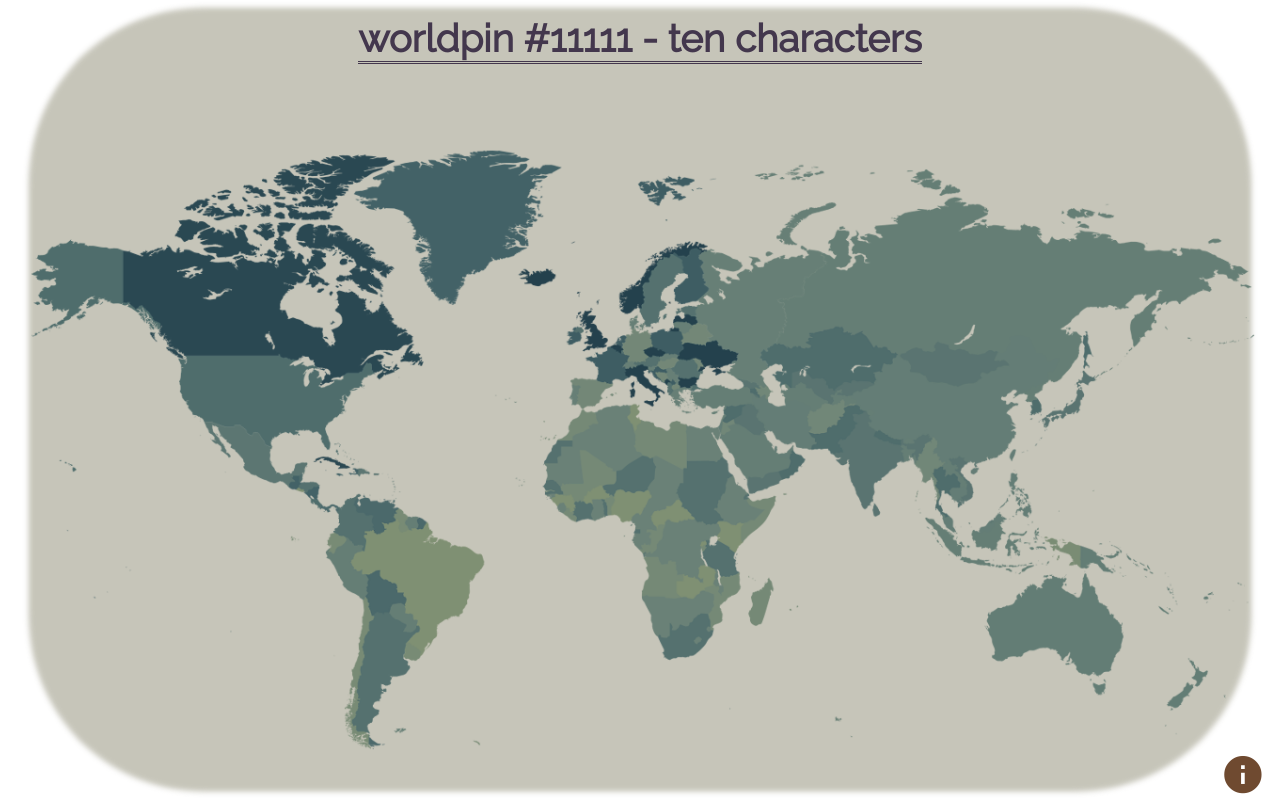
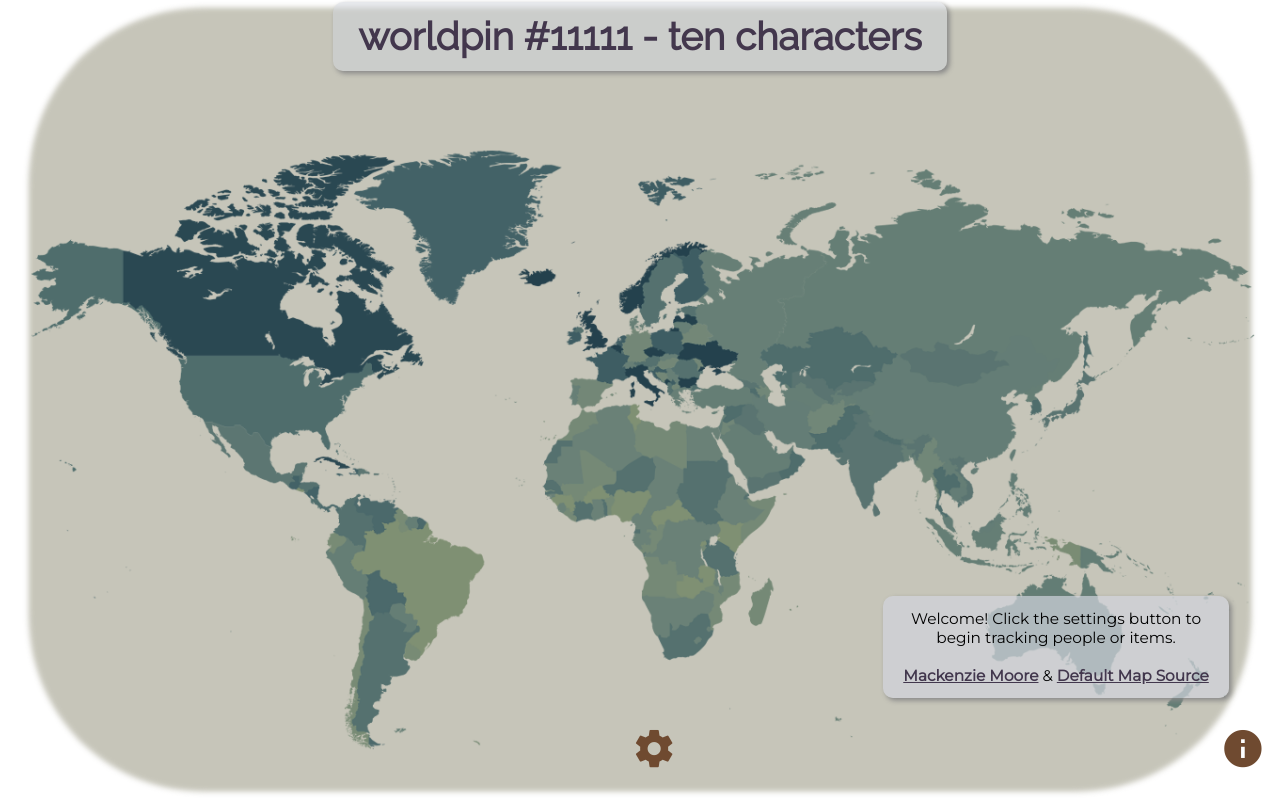
Before and after one commit to mackenzie-km/worldpin, a React (Create React App) app: page / in a window 1280 px wide. Both pictures are taken after a click on the button "info". Built offline with nearby package versions, Linux system fonts and the light colour scheme.

Commit message:
finalized h1 styling and canvas info styling

```diff
--- a/src/App.css
+++ b/src/App.css
@@ -24,22 +24,38 @@ body, html {
   grid-template-columns: 1vw 98vw 1vw;
 }
 
+a {
+  color: #42374D;
+  font-weight: 600;
+}
+
+a:hover {
+  color: black;
+}
+
 h1 {
   color: #43374d;
   font-family: 'Raleway', serif;
-  border-bottom: 3px double #43374d;
   display: inline;
   font-size: 3vw;
-  margin: 0px 2%;
+  padding: 1.5vh 2vw;
+  margin: 0;
+  background-color: rgba(210, 213, 221, 0.5);
+  border-color: Transparent;
+  box-shadow: 0.2vw 0.2vw 0.4vw #888888;
+  z-index: 10;
+  border-radius: 10px;
 }
 
 header.canvas-title {
+  position: relative;
   grid-column: 2/3;
   grid-row: 1/2;
   text-align: center;
   width: 100%;
   margin: 2vh auto;
   z-index: 10;
+  top: -.2vh;
 }
 
 .canvas-map {
@@ -109,6 +125,24 @@ input[type="submit"]:hover {
   box-shadow: 0.2vw 0.2vw 0.4vw #888888;
 }
 
+.canvas-info {
+  position: absolute;
+  right: 1vw;
+  bottom: 5vw;
+  background-color: rgba(210, 213, 221, 0.7);
+  width: 25vw;
+  height: fit-content;
+  margin: 3vw;
+  padding: 1vw;
+  border-color: Transparent;
+  box-shadow: 0.2vw 0.2vw 0.4vw #888888;
+  z-index: 10;
+  text-align: center;
+  vertical-align: bottom;
+  font-size: 1.2vw;
+  border-radius: 10px;
+}
+
 .pin-input label {
   font-weight: 600;
 }
@@ -132,6 +166,22 @@ input[type="submit"]:hover {
   position: absolute;
   right: 1%;
   bottom: 0%;
+  font-size: 10vw;
+}
+
+#pin-controls-toggle {
+  position: absolute;
+  right: 5vw;
+  bottom: 0%;
+  font-size: 10vw;
+}
+
+.pin-controls {
+  position: absolute;
+  left: 1vw;
+  top: 1vw;
+  width: 3.5vw;
+  font-size: 3.5vw;
 }
 
 @media screen and (max-height: 500px) {
--- a/src/components/canvas/CanvasInfo.js
+++ b/src/components/canvas/CanvasInfo.js
@@ -1,8 +1,13 @@
 import React from 'react';
 
-const CanvasInfo = props => {
+const CanvasInfo = () => {
   return (
-    <button id="canvas-info" onClick={props.info} alt="info"><i className="material-icons">info</i></button>
+    <div className="canvas-info">
+      Welcome! Click the settings button to begin tracking people or items.
+      <br/><br/>
+        <a alt="my github" href="https://github.com/mackenzie-km">Mackenzie Moore</a>{" & "}
+        <a alt="default map source" href="http://www.pngall.com/world-map-png">Default Map Source</a>
+    </div>
   )
 }
 
--- a/src/containers/CanvasContainer.js
+++ b/src/containers/CanvasContainer.js
@@ -7,9 +7,16 @@ import PinContainer from './PinContainer';
 // All of our canvas components (title, map, info, input) & pin container called & manipulated here
 class CanvasContainer extends PureComponent {
 
-  info = (event) => {
+  constructor(){
+    super()
+    this.state = {
+      canvasInfo: false
+    }
+  }
+
+  toggleInfo = (event) => {
     event.preventDefault();
-    console.log("info will go here")
+    this.setState({canvasInfo: !this.state.canvasInfo})
   }
 
   render() {
@@ -17,7 +24,8 @@ class CanvasContainer extends PureComponent {
       <div className="canvas-container">
           <CanvasTitle title={"ten characters"} id={11111} />
           <CanvasMap url={null} />
-          <CanvasInfo info={this.info} />
+          <button id="canvas-info" onClick={this.toggleInfo} alt="info"><i className="material-icons">info</i></button>
+          {!!this.state.canvasInfo ? <CanvasInfo /> : null }
           <PinContainer />
       </div>
     )
--- a/src/containers/PinContainer.js
+++ b/src/containers/PinContainer.js
@@ -18,6 +18,11 @@ constructor(){
 togglePinInput = (event) => {
   event.preventDefault();
   this.setState({pinInput: !this.state.pinInput})
+}
+
+toggleControls = (event) => {
+  event.preventDefault();
+  this.setState({pinControls: !this.state.pinControls})
 }
 
 addPin = (event) => {
@@ -53,10 +58,11 @@ handleSubmit = (event) => {
 
   render() {
     return (
-      <div className="pin-container">
+      <div className="pin-container" >
           {!!this.state.pinControls ? <PinControls addPin={this.addPin} editPin={this.editPin} deletePin={this.deletePin} viewPins={this.viewPins}/> : null }
           {!!this.state.pinInput ? <PinInput id={null} handleSubmit={this.handleSubmit} hide={this.togglePinInput} /> : null}
           <PinList />
+          <button id="pin-controls-toggle" onClick={this.toggleControls} alt="more"><i className="material-icons">settings_application</i></button>
       </div>
     )
   }
```
